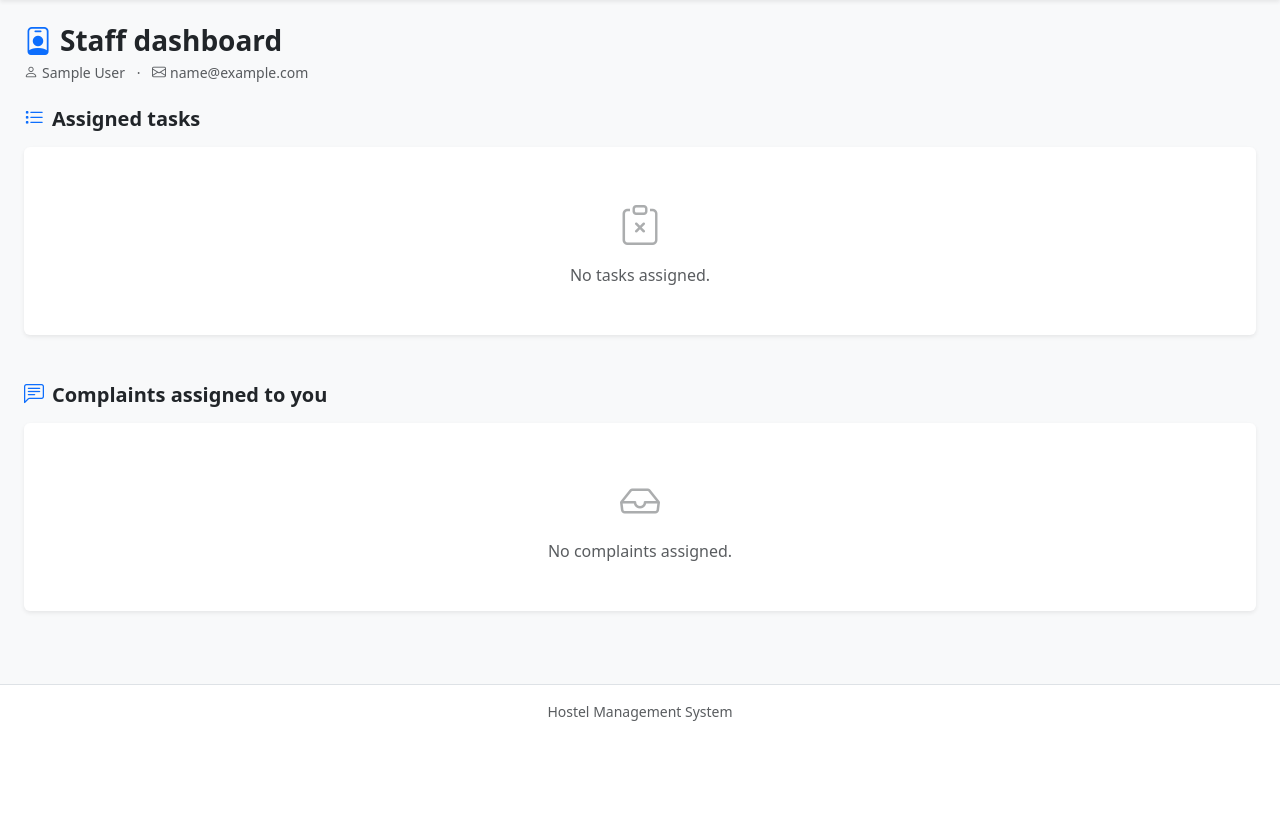
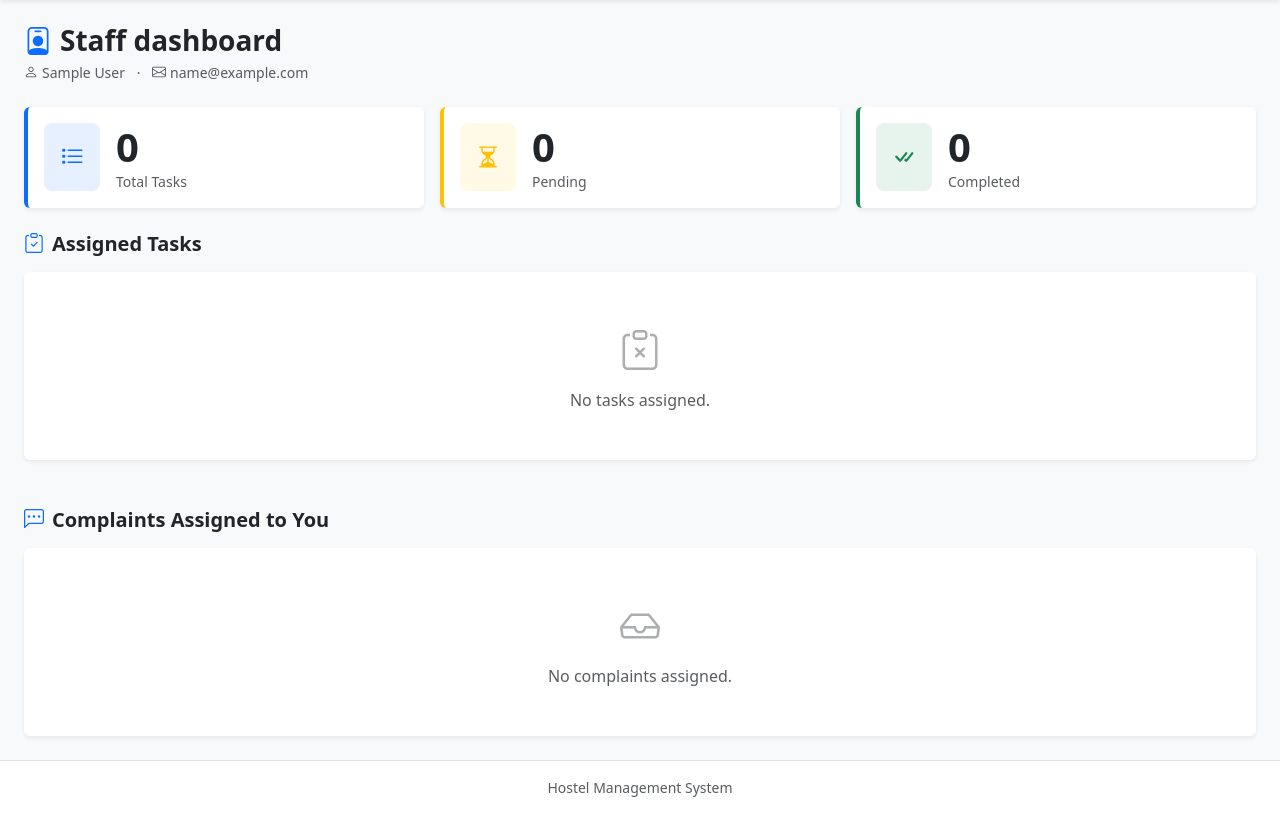
Before and after one commit to Ankit8804Sharma/Hostel-Management, a Flask app: page /staff/dashboard in a window 1280 px wide. Shown: the part 62-876 px from the top of the page. Before the commit the page ends 783 px from the top, so only its background shows below. Run offline with Flask 3, Linux system fonts and the light colour scheme; the visitor is signed in with stand-in values (Sample User, id 1); data comes from the database, SQL or seed files in the repository; data that the repository does not hold is empty.

Commit message:
feat: enhance staff dashboard with summary cards and styled task and complaint tables

```diff
--- a/app/routes/staff.py
+++ b/app/routes/staff.py
@@ -40,11 +40,20 @@ def dashboard():
         .order_by(Complaint.issue_date.desc())
         .all()
     )
+
+    # Summary data
+    total_tasks = len(tasks)
+    pending_tasks = sum(1 for t in tasks if t.status == 'Pending')
+    completed_tasks = sum(1 for t in tasks if t.status == 'Completed')
+
     return render_template(
         'staff/dashboard.html',
         staff=staff,
         tasks=tasks,
         complaints=complaints,
+        total_tasks=total_tasks,
+        pending_tasks=pending_tasks,
+        completed_tasks=completed_tasks,
     )
 
 
--- a/app/templates/staff/dashboard.html
+++ b/app/templates/staff/dashboard.html
@@ -15,9 +15,9 @@
 {% macro complaint_status_badge(status) %}
   {% set t = (status|string)|lower|trim %}
   {% if t == 'open' %}
-    <span class="badge rounded-pill text-bg-warning"><i class="bi bi-exclamation-circle me-1"></i>Open</span>
+    <span class="badge rounded-pill text-bg-danger"><i class="bi bi-exclamation-circle me-1"></i>Open</span>
   {% elif t == 'in progress' %}
-    <span class="badge rounded-pill text-bg-info"><i class="bi bi-arrow-repeat me-1"></i>In Progress</span>
+    <span class="badge rounded-pill text-bg-warning"><i class="bi bi-arrow-repeat me-1"></i>In Progress</span>
   {% elif t == 'resolved' %}
     <span class="badge rounded-pill text-bg-success"><i class="bi bi-check-circle me-1"></i>Resolved</span>
   {% else %}
@@ -38,79 +38,150 @@
     </div>
   </div>
 
+  <section class="mb-4">
+    <div class="row g-3">
+      <div class="col-4 col-md-4">
+        <div class="card border-0 shadow-sm h-100 border-start border-primary border-4">
+          <div class="card-body">
+            <div class="d-flex align-items-center gap-3">
+              <div class="bg-primary bg-opacity-10 text-primary p-3 rounded-3 d-none d-md-block">
+                <i class="bi bi-list-task fs-4"></i>
+              </div>
+              <div>
+                <div class="display-6 fw-bold">{{ total_tasks }}</div>
+                <div class="text-muted small">Total Tasks</div>
+              </div>
+            </div>
+          </div>
+        </div>
+      </div>
+      <div class="col-4 col-md-4">
+        <div class="card border-0 shadow-sm h-100 border-start border-warning border-4">
+          <div class="card-body">
+            <div class="d-flex align-items-center gap-3">
+              <div class="bg-warning bg-opacity-10 text-warning p-3 rounded-3 d-none d-md-block">
+                <i class="bi bi-hourglass-split fs-4"></i>
+              </div>
+              <div>
+                <div class="display-6 fw-bold">{{ pending_tasks }}</div>
+                <div class="text-muted small text-nowrap">Pending</div>
+              </div>
+            </div>
+          </div>
+        </div>
+      </div>
+      <div class="col-4 col-md-4">
+        <div class="card border-0 shadow-sm h-100 border-start border-success border-4">
+          <div class="card-body">
+            <div class="d-flex align-items-center gap-3">
+              <div class="bg-success bg-opacity-10 text-success p-3 rounded-3 d-none d-md-block">
+                <i class="bi bi-check-all fs-4"></i>
+              </div>
+              <div>
+                <div class="display-6 fw-bold">{{ completed_tasks }}</div>
+                <div class="text-muted small text-nowrap">Completed</div>
+              </div>
+            </div>
+          </div>
+        </div>
+      </div>
+    </div>
+  </section>
+
   <section class="mb-5">
-    <h2 class="h5 fw-semibold mb-3"><i class="bi bi-list-task me-2 text-primary"></i>Assigned tasks</h2>
+    <h2 class="h5 fw-semibold mb-3"><i class="bi bi-clipboard-check me-2 text-primary"></i>Assigned Tasks</h2>
+    <div class="card border-0 shadow-sm">
+      <div class="card-body p-0">
         {% if tasks %}
-    <div class="row g-3">
+          <div class="table-responsive">
+            <table class="table table-hover align-middle mb-0">
+              <thead class="table-light">
+                <tr>
+                  <th>Description</th>
+                  <th>Status</th>
+                  <th>Assigned Date</th>
+                  <th>Completed Date</th>
+                  <th class="text-end">Actions</th>
+                </tr>
+              </thead>
+              <tbody>
                 {% for task in tasks %}
-      <div class="col-md-6 col-xl-4">
-        <div class="card border-0 shadow-sm h-100">
-          <div class="card-body d-flex flex-column">
-            <div class="d-flex justify-content-between align-items-start mb-2 gap-2">
-              <span class="badge text-bg-dark">Task #{{ task.task_id }}</span>
-              {{ task_status_badge(task.status) }}
-            </div>
-            <p class="mb-3">{{ task.description }}</p>
-            <div class="small text-muted mb-3">
-              <div><i class="bi bi-calendar-plus me-1"></i>Assigned {{ task.assigned_date }}</div>
-              <div><i class="bi bi-calendar-check me-1"></i>Completed {{ task.completed_date or '—' }}</div>
-            </div>
+                <tr>
+                  <td style="max-width: 300px;">
+                    <span class="small fw-medium text-dark">{{ task.description }}</span>
+                    <div class="text-muted smallest">Task #{{ task.task_id }}</div>
+                  </td>
+                  <td>{{ task_status_badge(task.status) }}</td>
+                  <td><span class="text-muted small text-nowrap"><i class="bi bi-calendar-plus me-1"></i>{{ task.assigned_date }}</span></td>
+                  <td><span class="text-muted small text-nowrap"><i class="bi bi-calendar-check me-1"></i>{{ task.completed_date or '—' }}</span></td>
+                  <td class="text-end">
                     {% if task.status|lower != 'completed' %}
-            <div class="mt-auto">
-              <form method="post" action="{{ url_for('staff.complete_task', task_id=task.task_id) }}"
-                    onsubmit="return confirm('Mark Task #{{ task.task_id }} as completed?')">
-                <button type="submit" class="btn btn-success btn-sm w-100 fw-semibold">
-                  <i class="bi bi-check-circle me-1"></i>Mark Complete
+                    <form method="post" action="{{ url_for('staff.complete_task', task_id=task.task_id) }}" onsubmit="return confirm('Mark as completed?')">
+                      <button type="submit" class="btn btn-sm btn-success">
+                        <i class="bi bi-check2-circle"></i> Complete
                       </button>
                     </form>
+                    {% else %}
+                    <span class="text-success small fw-semibold"><i class="bi bi-patch-check"></i> Done</span>
+                    {% endif %}
+                  </td>
+                </tr>
+                {% endfor %}
+              </tbody>
+            </table>
+          </div>
+        {% else %}
+          <div class="text-center text-muted py-5">
+            <i class="bi bi-clipboard-x fs-1 d-block mb-2 opacity-50"></i>
+            <p class="mb-0">No tasks assigned.</p>
           </div>
         {% endif %}
       </div>
     </div>
-      </div>
-      {% endfor %}
-    </div>
-    {% else %}
-    <div class="card border-0 shadow-sm">
-      <div class="card-body text-center text-muted py-5">
-        <i class="bi bi-clipboard-x fs-1 d-block mb-2 opacity-50"></i>
-        <p class="mb-0">No tasks assigned.</p>
-      </div>
-    </div>
-    {% endif %}
   </section>
 
   <section>
-    <h2 class="h5 fw-semibold mb-3"><i class="bi bi-chat-left-text me-2 text-primary"></i>Complaints assigned to you</h2>
+    <h2 class="h5 fw-semibold mb-3"><i class="bi bi-chat-left-dots me-2 text-primary"></i>Complaints Assigned to You</h2>
+    <div class="card border-0 shadow-sm">
+      <div class="card-body p-0">
         {% if complaints %}
-    <div class="row g-3">
+          <div class="table-responsive">
+            <table class="table table-hover align-middle mb-0">
+              <thead class="table-light">
+                <tr>
+                  <th>Student</th>
+                  <th>Type</th>
+                  <th>Description</th>
+                  <th>Status</th>
+                  <th>Date</th>
+                </tr>
+              </thead>
+              <tbody>
                 {% for c in complaints %}
-      <div class="col-md-6 col-xl-4">
-        <div class="card border-0 shadow-sm h-100">
-          <div class="card-body">
-            <div class="d-flex justify-content-between align-items-start gap-2 mb-2">
-              <span class="badge text-bg-light text-dark">#{{ c.complaint_id }}</span>
-              {{ complaint_status_badge(c.status) }}
-            </div>
-            <div class="fw-semibold mb-1">{{ c.type }}</div>
-            {% if c.description %}
-            <p class="small text-body-secondary mb-2">{{ c.description }}</p>
-            {% endif %}
-            <div class="text-muted small"><i class="bi bi-calendar3 me-1"></i>{{ c.issue_date }}</div>
-            <div class="small mt-2 text-body-secondary"><i class="bi bi-person me-1"></i>{{ c.student.name if c.student else ('Student ' ~ c.student_id) }}</div>
-          </div>
-        </div>
-      </div>
+                <tr>
+                  <td>
+                    <div class="fw-medium">{{ c.student.name if c.student else '—' }}</div>
+                    <div class="small text-muted">ID {{ c.student_id }}</div>
+                  </td>
+                  <td><span class="small">{{ c.type }}</span></td>
+                  <td style="max-width: 300px;">
+                    <span class="small text-body-secondary">{{ c.description[:120] }}{% if c.description|length > 120 %}...{% endif %}</span>
+                  </td>
+                  <td>{{ complaint_status_badge(c.status) }}</td>
+                  <td><span class="text-muted small text-nowrap"><i class="bi bi-calendar3 me-1"></i>{{ c.issue_date }}</span></td>
+                </tr>
                 {% endfor %}
+              </tbody>
+            </table>
           </div>
         {% else %}
-    <div class="card border-0 shadow-sm">
-      <div class="card-body text-center text-muted py-5">
+          <div class="text-center text-muted py-5">
             <i class="bi bi-inbox fs-1 d-block mb-2 opacity-50"></i>
             <p class="mb-0">No complaints assigned.</p>
           </div>
+        {% endif %}
       </div>
-    {% endif %}
+    </div>
   </section>
 </div>
 {% endblock %}
```
Lines whose indentation alone changed are shown as unchanged.
